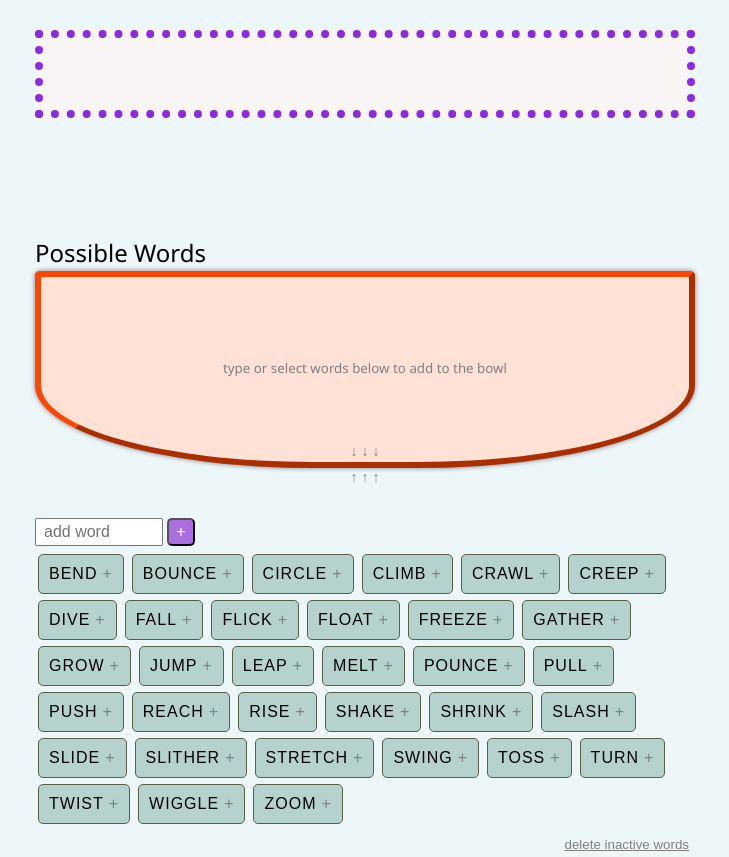
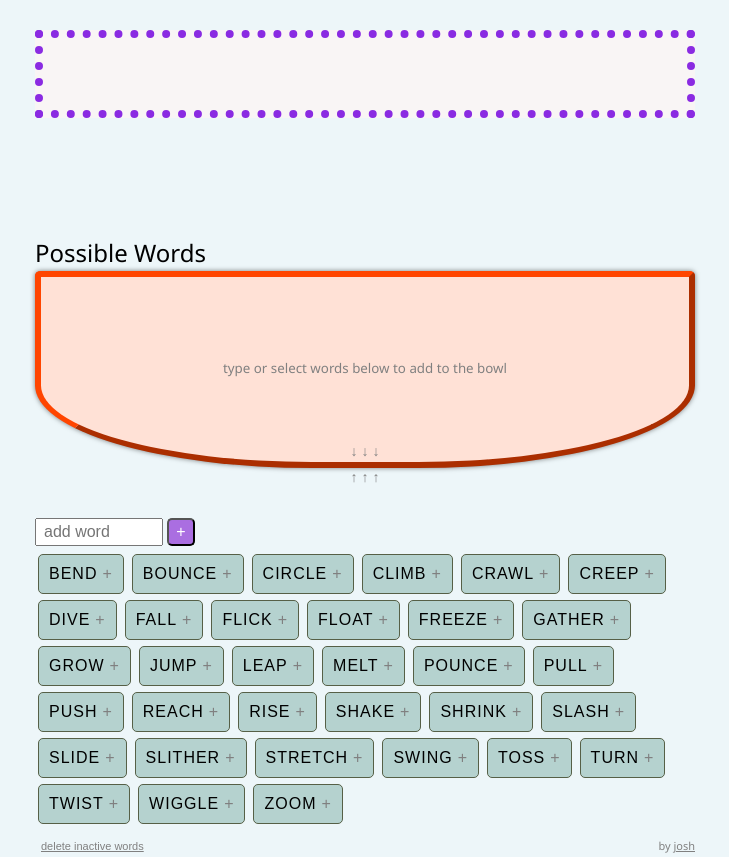
Before and after one commit to hoshmn/dance-actions, a plain HTML site: page index.html in a window 1280 px wide. Shown: the whole page, without its empty margins (275-1004 px from the left). Drawn offline with Linux system fonts and the light colour scheme.

Commit message:
attribution

```diff
--- a/index.html
+++ b/index.html
@@ -136,6 +136,8 @@
       background: none;
       border: none;
       color: gray;
+      cursor: pointer;
+      text-decoration: underline;
     }
     .subtle-button:hover {
       color: #aa6ee1;
@@ -146,6 +148,7 @@
       left: calc(50% - 30px);
       width: 60px;
       font-size: 14px;
+      text-decoration: none;
     }
     #remove-all {
       bottom: 8px;
@@ -154,11 +157,19 @@
       bottom: -18px;
     }
 
+    #attribution {
+      position: absolute;
+      bottom: 4px;
+      right: 30px;
+      color: gray;
+      font-size: 11px;
+    }
+
     #delete-words {
       position: absolute;
       bottom: 4px;
-      right: 30px;
-      text-decoration: underline;
+      left: 30px;
+      font-size: 11px;
     }
 
   </style>
@@ -188,6 +199,9 @@
     <input type="submit" value="+">
   </form>
   <div id="bank"></div>
+  <span id="attribution">
+    by <a class="subtle-button" href="https://github.com/hoshmn/dance-actions" target="__blank">josh</a>
+  </span>
   <button id="delete-words" class="subtle-button" title="remove all words not currently in the bowl">delete inactive words</button>
 </body>
 
```
